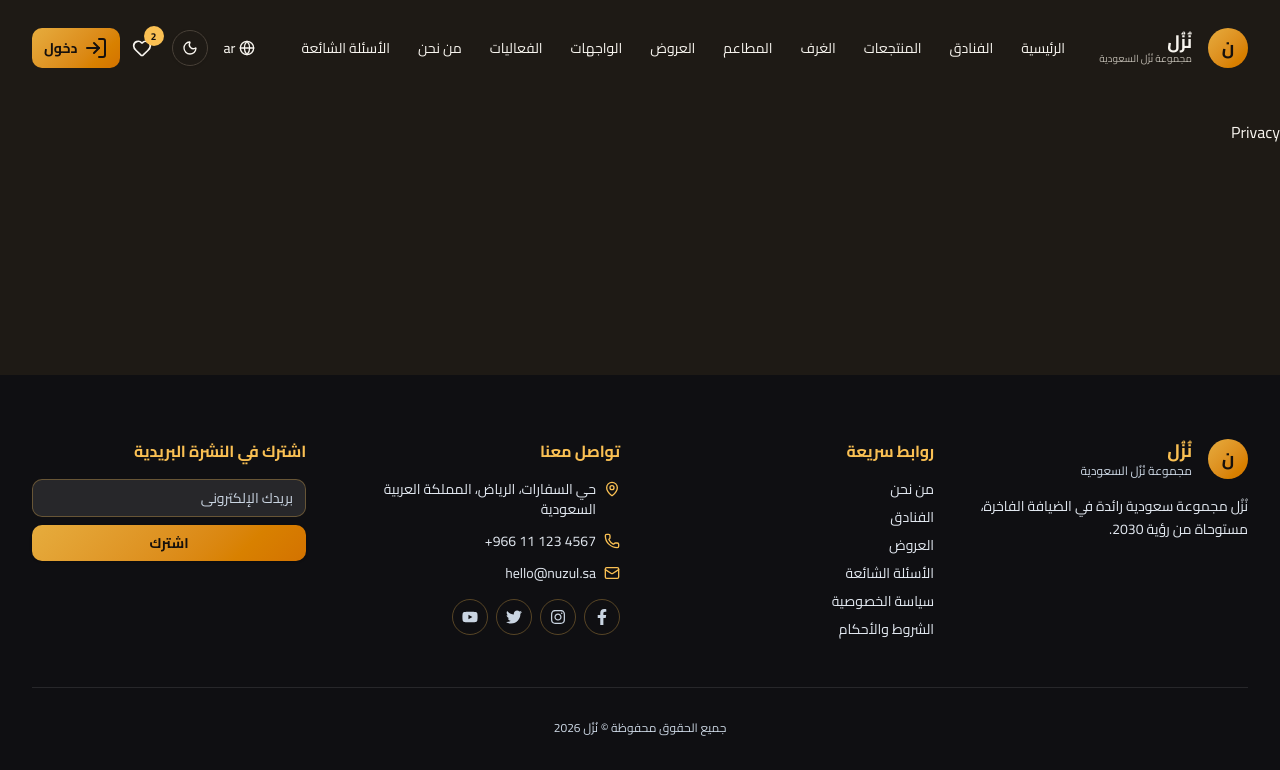
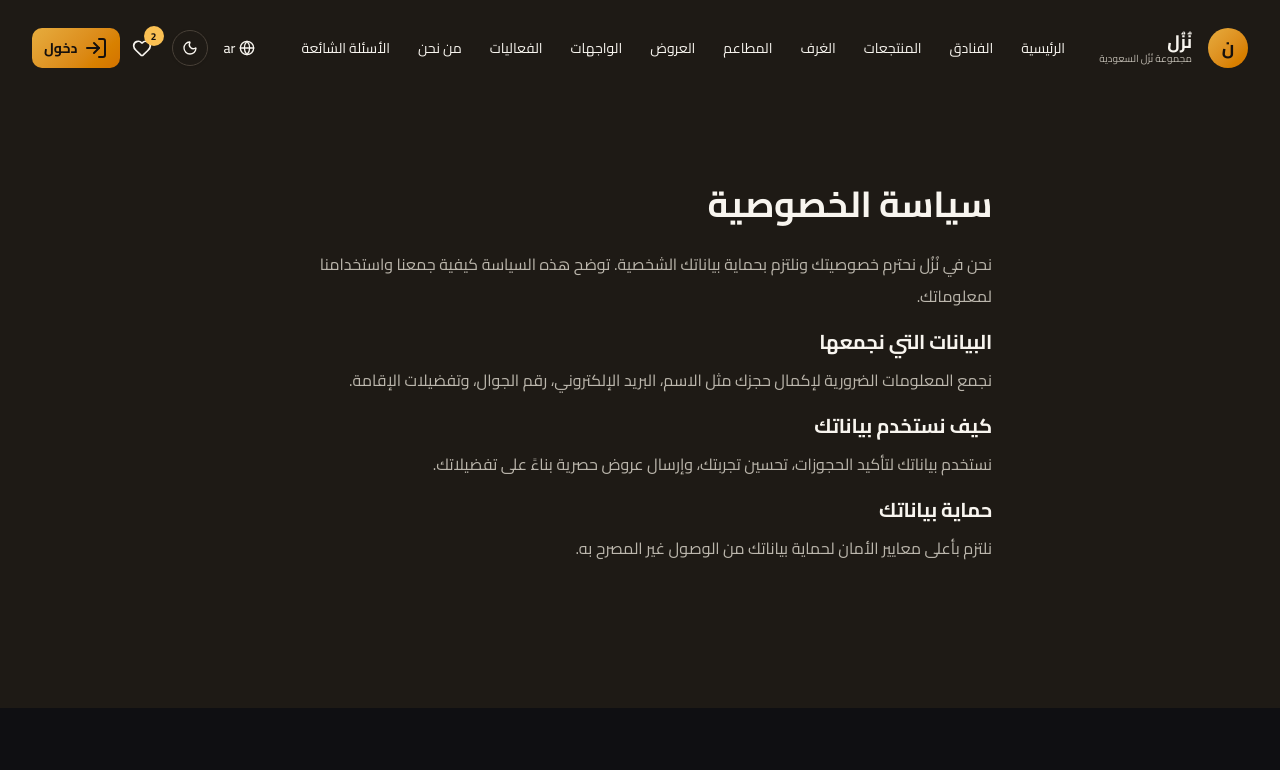
Before and after one commit to mazenessam99/nuzul-saudi-group, a React (Vite) app: page /privacy in a window 1280 px wide. Shown: the top 770 px of the page. Built offline with nearby package versions, Linux system fonts and the light colour scheme.

Commit message:
feat: implement Privacy Policy page with structured sections (data collection, usage, protection)

```diff
--- a/src/components/shared/PolicyPage.tsx
+++ b/src/components/shared/PolicyPage.tsx
@@ -17,10 +17,9 @@ export default function PolicyPage({title,intro,sections}:Props) {
             <p>{intro}</p>
             {sections.map((section,index)=>(
                 <div key={index} className="space-y-2">
-                    <h2 className="font-bold text-xl text-foreground">الحجوزات</h2>
+                    <h2 className="font-bold text-xl text-foreground">{section.title}</h2>
                     <p>{section.content}</p>
                 </div>
-
             ))}
             </div>
         </main>
--- a/src/pages/Privacy.tsx
+++ b/src/pages/Privacy.tsx
@@ -1,6 +1,24 @@
+import PolicyPage from "@/components/shared/PolicyPage";
 
 export default function Privacy() {
     return (
-        <div>Privacy</div>
+        <PolicyPage
+            title="سياسة الخصوصية"
+            intro="نحن في نُزُل نحترم خصوصيتك ونلتزم بحماية بياناتك الشخصية. توضح هذه السياسة كيفية جمعنا واستخدامنا لمعلوماتك."
+            sections={[
+                {
+                    title:'البيانات التي نجمعها',
+                    content:'نجمع المعلومات الضرورية لإكمال حجزك مثل الاسم، البريد الإلكتروني، رقم الجوال، وتفضيلات الإقامة.'
+                },
+                {
+                    title:'كيف نستخدم بياناتك',
+                    content:'نستخدم بياناتك لتأكيد الحجوزات، تحسين تجربتك، وإرسال عروض حصرية بناءً على تفضيلاتك.'
+                },
+                {
+                    title:'حماية بياناتك',
+                    content:'نلتزم بأعلى معايير الأمان لحماية بياناتك من الوصول غير المصرح به.'
+                },
+            ]}
+            />
     )
 }
```
